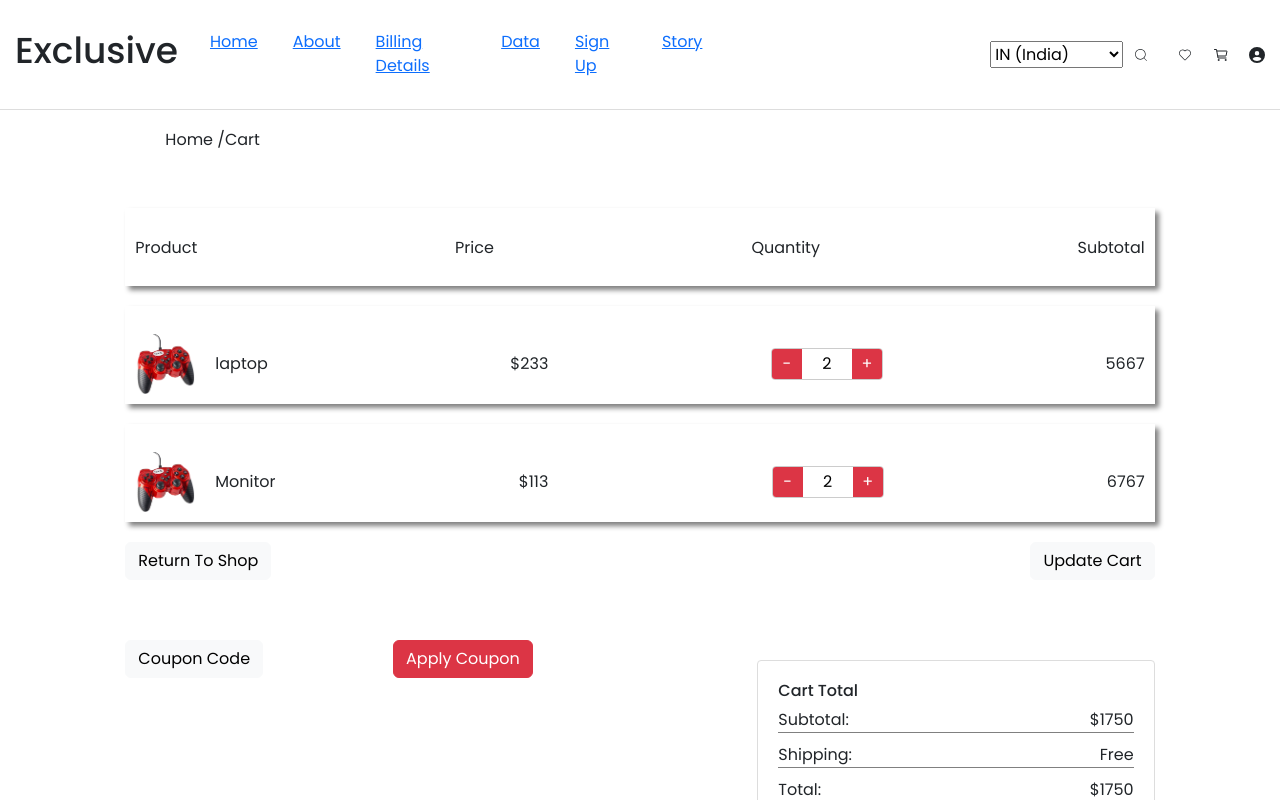
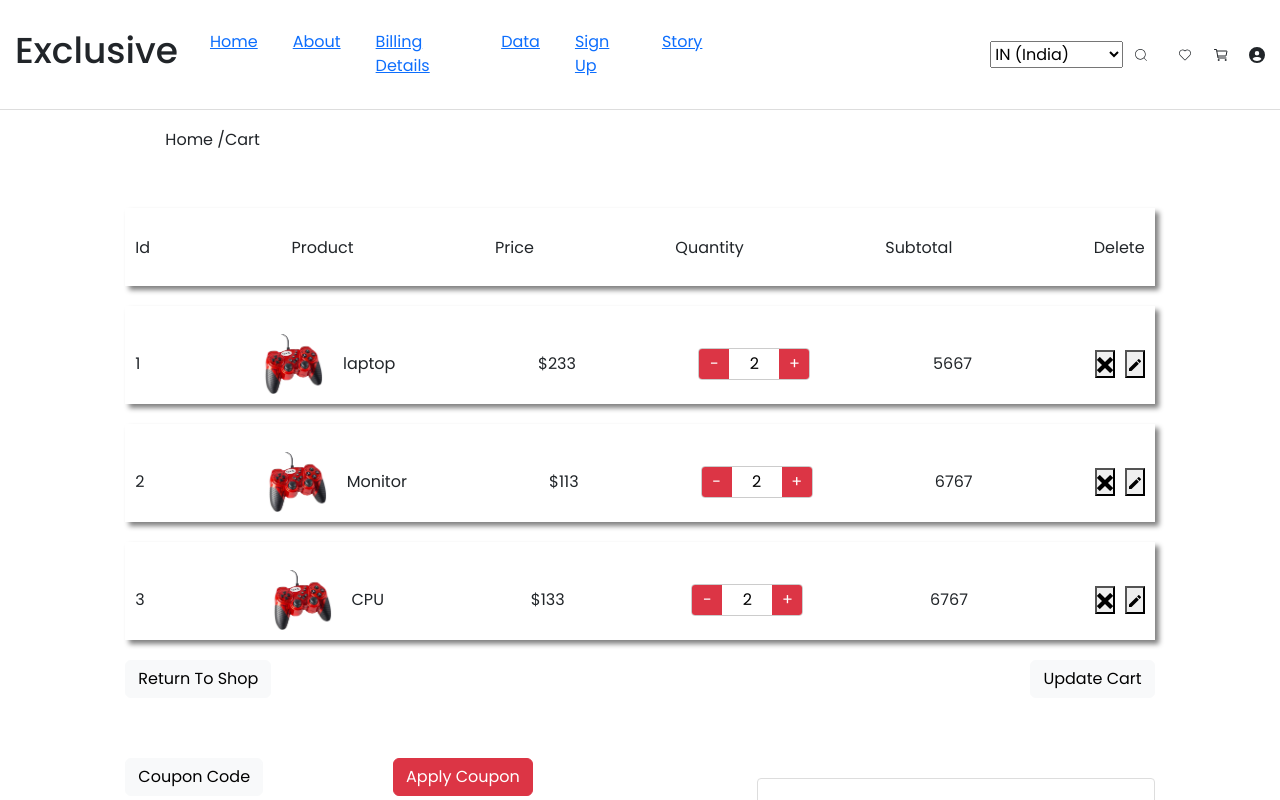
Before and after one commit to vaishnavibb12/ecommerce, a React (Vite) app: page /data in a window 1280 px wide. Shown: the top 800 px of the page. Built offline with nearby package versions, Linux system fonts and the light colour scheme.

Commit message:
update and delete function

```diff
--- a/src/Data.js
+++ b/src/Data.js
@@ -2,6 +2,7 @@ import flash from "./assets/flash1.png";
 
 const data = [
   {
+    id: 1,
     img: flash,
     content: "laptop",
     price: "$233",
@@ -9,11 +10,20 @@ const data = [
     total: "5667",
   },
   {
+    id: 2,
     img: flash,
     content: "Monitor",
     price: "$113",
     quantity: 6,
     total: "6767",
   },
+  {
+    id: 3,
+    img: flash,
+    content: "CPU",
+    price: "$133",
+    quantity: 6,
+    total: "6767",
+  },
 ];
 export default data;
--- a/src/components/Abouts.jsx
+++ b/src/components/Abouts.jsx
@@ -65,6 +65,44 @@ function Abouts() {
   console.log(formData);
 
   const [openModal, setOpenModel] = useState(false);
+
+  const [items, setItems] = useState([
+    { id: 1, name: "Item 1", value: 100 },
+    { id: 2, name: "Item 2", value: 200 },
+    { id: 3, name: "Item 3", value: 300 },
+  ]);
+
+  const [editedItem, setEditedItem] = useState({
+    id: null,
+    name: "",
+    value: "",
+  });
+
+  // Function to delete an item
+  const deleteItem = (id) => {
+    setItems((prevItems) => prevItems.filter((item) => item.id !== id));
+  };
+
+  // Function to handle input changes for editing
+  const handleInputChange = (e) => {
+    const { name, value } = e.target;
+    setEditedItem((prevItem) => ({ ...prevItem, [name]: value }));
+  };
+
+  // Function to start editing an item
+  const editItem = (item) => {
+    setEditedItem(item);
+  };
+
+  // Function to update the item
+  const updateItem = (id) => {
+    setItems((prevItems) =>
+      prevItems.map((item) =>
+        item.id === id ? { ...item, ...editedItem } : item
+      )
+    );
+    setEditedItem({ id: null, name: "", value: "" }); // Clear the edited item state
+  };
 
   return (
     <>
@@ -163,6 +201,43 @@ function Abouts() {
                 <p>Already Have Account? </p>
                 Log In
               </div>
+              <div>
+                <h1>Item List</h1>
+                <ul>
+                  {items.map((item) => (
+                    <li key={item.id}>
+                      {item.name} - {item.value}
+                      <button onClick={() => deleteItem(item.id)}>
+                        Delete
+                      </button>
+                      <button onClick={() => editItem(item)}>Edit</button>
+                    </li>
+                  ))}
+                </ul>
+
+                {editedItem.id && (
+                  <div>
+                    <h2>Edit Item</h2>
+                    <input
+                      type="text"
+                      name="name"
+                      value={editedItem.name}
+                      onChange={handleInputChange}
+                      placeholder="Item Name"
+                    />
+                    <input
+                      type="number"
+                      name="value"
+                      value={editedItem.value}
+                      onChange={handleInputChange}
+                      placeholder="Item Value"
+                    />
+                    <button onClick={() => updateItem(editedItem.id)}>
+                      Update
+                    </button>
+                  </div>
+                )}
+              </div>
             </div>
           </div>
         </div>
--- a/src/components/Dataentry.jsx
+++ b/src/components/Dataentry.jsx
@@ -2,7 +2,8 @@ import React, { useState } from "react";
 import "../css/Dataentry.css";
 import flash from "../assets/flash1.png";
 import data from "../Data";
-
+import { ImCross } from "react-icons/im";
+import { MdEdit } from "react-icons/md";
 function Dataentry() {
   const [quantity, setQuantity] = useState(2);
 
@@ -13,6 +14,56 @@ function Dataentry() {
   };
   const handleIncrement = () => {
     setQuantity(quantity + 1);
+  };
+  const [data, setItems] = useState([
+    {
+      id: 1,
+      img: flash,
+      content: "laptop",
+      price: "$233",
+      quantity: 3,
+      total: "5667",
+    },
+    {
+      id: 2,
+      img: flash,
+      content: "Monitor",
+      price: "$113",
+      quantity: 6,
+      total: "6767",
+    },
+    {
+      id: 3,
+      img: flash,
+      content: "CPU",
+      price: "$133",
+      quantity: 6,
+      total: "6767",
+    },
+  ]);
+
+  const [editedItem, setEditedItem] = useState({
+    id: null,
+    price: "$",
+    quantity: "",
+  });
+  const deleteItem = (id) => {
+    setItems((preventItem) => preventItem.filter((data) => data.id != id));
+  };
+  const handleInputChange = (e) => {
+    const { price, quantity } = e.target;
+    setEditedItem((prevItem) => ({ ...prevItem, [price]: quantity }));
+  };
+  const editItem = (item) => {
+    setEditedItem(item);
+  };
+  const updateItem = (id) => {
+    setItems((prevItems) =>
+      prevItems.map((item) =>
+        item.id === id ? { ...item, ...editedItem } : item
+      )
+    );
+    setEditedItem({ id: null, price: "", quantity: "" }); // Clear the edited item state
   };
 
   return (
@@ -33,16 +84,19 @@ function Dataentry() {
           <div className="col-lg-10 col-md-12 col-sm-12">
             <div className="bg-data">
               <div className="entry">
+                <p>Id</p>
                 <p>Product</p>
                 <p>Price</p>
                 <p>Quantity</p>
                 <p>Subtotal</p>
+                <p>Delete</p>
               </div>
             </div>
             {data.map((item) => {
               return (
                 <div className="bg-data">
                   <div className="cart-item">
+                    <div className="item-id">{item.id}</div>
                     <div className="item-details">
                       <img src={item.img} alt="LCD Monitor" />
                       <div>{item.content}</div>
@@ -58,10 +112,42 @@ function Dataentry() {
                       </button>
                     </div>
                     <div className="item-price">{item.total}</div>
+                    <div className="item delete">
+                      <button onClick={() => deleteItem(item.id)}>
+                        <ImCross />
+                      </button>
+
+                      <button onClick={() => editItem(item)}>
+                        {" "}
+                        <MdEdit />
+                      </button>
+                    </div>
                   </div>
                 </div>
               );
             })}
+            {editedItem.id && (
+              <div>
+                <h2>Edit Item</h2>
+                <input
+                  type="text"
+                  name="name"
+                  value={editedItem.price}
+                  onChange={handleInputChange}
+                  placeholder="Item Price"
+                />
+                <input
+                  type="number"
+                  name="value"
+                  value={editedItem.quantity}
+                  onChange={handleInputChange}
+                  placeholder="Item Quantity"
+                />
+                <button onClick={() => updateItem(editedItem.id)}>
+                  Update
+                </button>
+              </div>
+            )}
             <div className="butt">
               <button type="button" class="btn btn-light">
                 Return To Shop
--- a/src/components/Navbar.jsx
+++ b/src/components/Navbar.jsx
@@ -128,12 +128,12 @@ function Navbar() {
 
       {/* mobile view */}
 
-      <div className={isOpen === true ? "moblileview" : "Disableview"}>
-        {/* <div className="nav-img rt">
+      {/* <div className={isOpen === true ? "moblileview" : "Disableview"}> */}
+      {/* <div className="nav-img rt">
           <h1>Exclusive</h1>
         </div> */}
 
-        {/* <div className="mobile-links">
+      {/* <div className="mobile-links">
           <ul className="list-icon">
             <li>
               <Link to="home">Home</Link>
@@ -157,7 +157,7 @@ function Navbar() {
           </ul>
         </div> */}
 
-        {/* <div className="mobile-icons">
+      {/* <div className="mobile-icons">
           <div className="sub-but1">
             <span>What are you looking for?</span>
             <CiSearch />
@@ -165,7 +165,7 @@ function Navbar() {
           <CiHeart />
           <IoCartOutline />
         </div> */}
-      </div>
+      {/* </div> */}
     </div>
   );
 }
--- a/src/css/Contact.css
+++ b/src/css/Contact.css
@@ -85,3 +85,7 @@
     height: 600px;
   }
 }
+
+.but1 {
+  text-align: center;
+}
--- a/src/css/Dataentry.css
+++ b/src/css/Dataentry.css
@@ -102,3 +102,10 @@
   justify-content: start;
   gap: 130px;
 }
+
+.item.delete {
+  display: flex;
+  align-items: center;
+  justify-content: center;
+  gap: 10px;
+}
```
